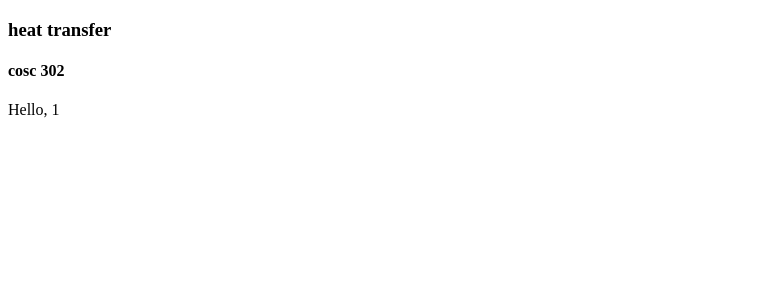
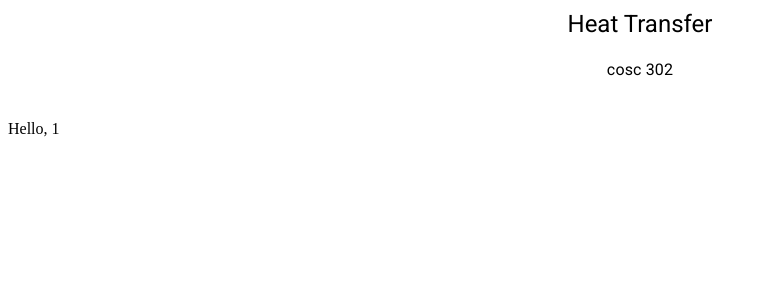
Before and after one commit to munabedan/symmetrical, a React (Create React App) app: page /course/1 in a window 1280 px wide. Shown: the top 300 px of the page, without its empty margins (0-767 px from the left). Built offline with nearby package versions, Linux system fonts and the light colour scheme.

Commit message:
Add appbar to course page
Show course name and course code as the title of the page

```diff
--- a/src/Coursepage/Appbar/Appbar.js
+++ b/src/Coursepage/Appbar/Appbar.js
@@ -1,13 +1,43 @@
 import React from 'react';
 import './Appbar.css';
+import Grid from '@material-ui/core/Grid';
+import Typography from '@material-ui/core/Typography';
+import { makeStyles } from '@material-ui/core/styles';
+
+
+
+const useStyles = makeStyles((theme) => ({
+  root: {
+      height:120
+  },
+
+}));
 
 function Appbar() {
+
+  const classes = useStyles();
+
+
   return (
-    <div className="Appbar">
+    <div className={classes.root}>
+      <Grid container direction="column" justify="center" alignItems="center" spacing={2}>
+        <Grid item xs={10}>
 
-        <h3>heat transfer</h3>
-        <h4>cosc 302</h4>
+          <Typography variant="h5">
+            Heat Transfer
+        </Typography>
+
+
+        </Grid>
+        <Grid item xs={10}>
+          <Typography variant="subtitle1">
+            cosc 302
+        </Typography>
+        </Grid>
+      </Grid >
     </div>
+
+
   );
 }
 
```
